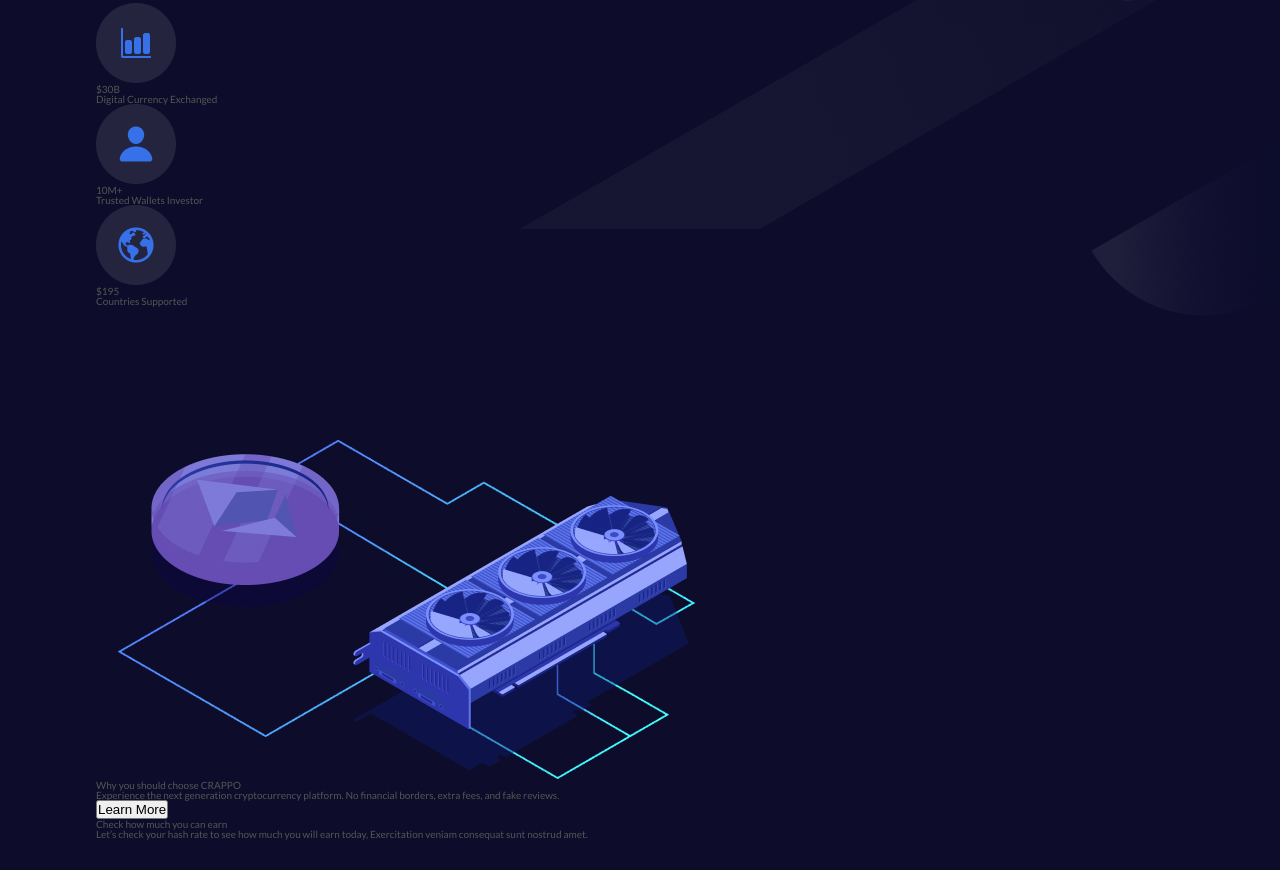
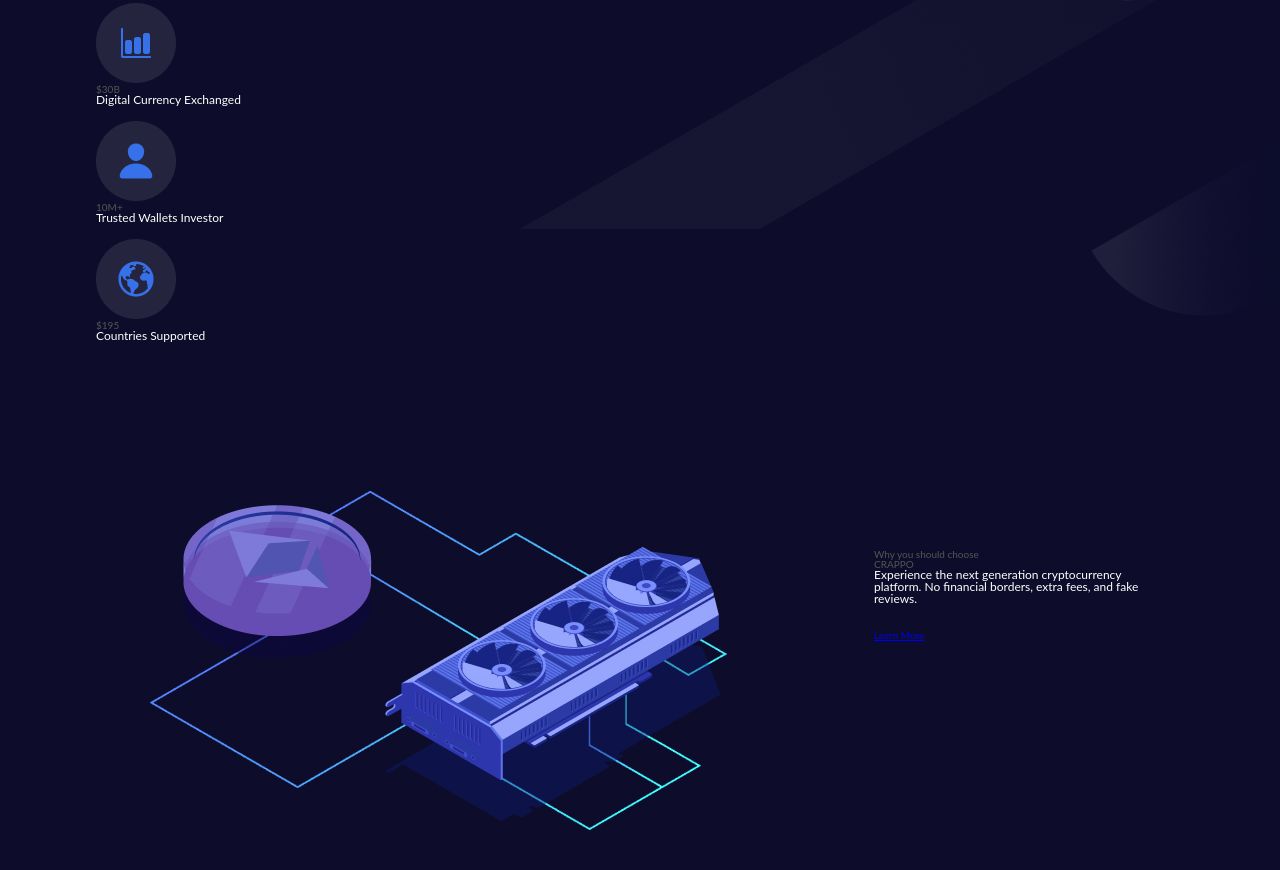
Before and after one commit to haywhyvilla/CRAPPOproject, a plain HTML site: page index.html in a window 1280 px wide. Shown: the part 750-1620 px from the top of the page. Drawn offline with Linux system fonts and the light colour scheme.

Commit message:
Update index.html

```diff
--- a/index.html
+++ b/index.html
@@ -4,8 +4,6 @@
     <meta charset="UTF-8" />
     <meta http-equiv="X-UA-Compatible" content="IE=edge" />
     <meta name="viewport" content="width=device-width, initial-scale=1.0" />
-
-    <link rel="preconnect" href="https://fonts.googleapis.com"><link rel="preconnect" href="https://fonts.gstatic.com" crossorigin><link href="https://fonts.googleapis.com/css2?family=Lato:wght@300;400;700;900&family=Open+Sans:wght@300;400;500;600;700&display=swap" rel="stylesheet">
     <link rel="stylesheet" href="style.css">
     <title>CRAPPO Crypto</title>
   </head>
@@ -63,41 +61,46 @@
         <img src="img/3.png" alt="">
       </div>
   </section>
-      <div>
+
+  <section>
+      <div class="container grid grid--3-cols">
+        <div class="feature">
+        <img src="img/Icon.png" alt="icon one" />
         <div>
-        <img src="img/Icon.png" alt="icon one" />
+         <p class="heading-pri">$30B</p>
+          <p class="hero-description">Digital Currency Exchanged</p>
+          </div>
         </div>
-        <div>
-          <p>$30B</p>
-          <p>Digital Currency Exchanged</p>
-        </div>
-        <div>
+
+        <div class="feature">
         <img src="img/Icon2.png" alt="icon two" />
         <div>
-          <p>10M+</p>
-          <p>Trusted Wallets Investor</p>
+          <p class="heading-pri">10M+</p>
+          <p class="hero-description">Trusted Wallets Investor</p>
         </div>
-        <div>
+      </div>
+      <div class="feature">
         <img src="img/Icon3.png" alt="icon one" />
         <div>
-          <p>$195</p>
-          <p>Countries Supported</p>
+          <p class="heading-pri">$195</p>
+          <p class="hero-description">Countries Supported</p>
         </div>
       </div>
+    </div>
 
 
-      <div class="left"> <img src="img/Illustrations2.png" alt="Illustration-two"></div>
-      <div class="right">
-        <p>Why you should choose CRAPPO</p>
-        <p>Experience the next generation cryptocurrency platform. No financial borders, extra fees, and fake reviews.</p>
-        <button>Learn More</button>
+    <div class="hero">
+      <div class="hero-img-box">
+         <img src="img/Illustrations2.png" alt="Illustration-two">
+        </div>
+      <div class="hero-text-box">
+        <p class="heading-pri">Why you should choose <br> CRAPPO</p>
+        <p class="hero-description">Experience the next generation cryptocurrency <br> platform. No financial borders, extra fees, and fake <br> reviews.</p>
+        <br>
+        <a href="#" class="nav-reg1">Learn More</a>
       </div>
-
-
-
-      <p>Check how much you can earn</p>
-      <p>Let’s check your hash rate to see how much you will earn today, Exercitation veniam consequat sunt nostrud amet.</p>
-
+  </div>
+</section>
     </main>
 
 
```
